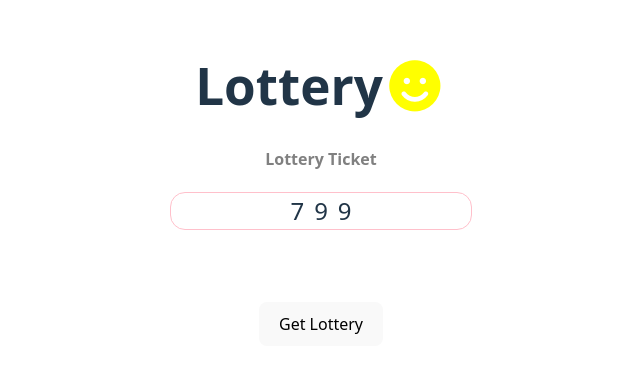
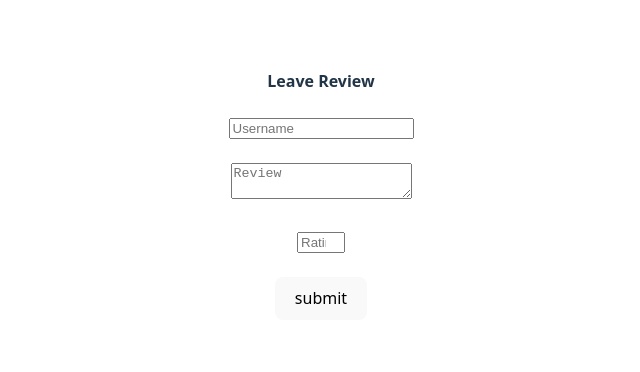
Before and after one commit to yashmudgal390/code, a React (Vite) app in the folder coding stuf/delta/REACT/react-states/: page / in a window 1280 px wide. Shown: the part 216-588 px from the top of the page, without its empty margins (319-959 px from the left). Built offline with nearby package versions, Linux system fonts and the light colour scheme.

Commit message:
Forms & comment Form

```diff
--- a/coding stuf/delta/REACT/react-states/src/App.jsx
+++ b/coding stuf/delta/REACT/react-states/src/App.jsx
@@ -1,19 +1,18 @@
+import './App.css'
 import Count from './counter'
-import './App.css'
 import LikeButton from './LikeButton'
 import LudoBoard from './LudoBoard'
 import TodoList from './TodoList'
 import Lottery from './Lottery'
-import Ticket from './Ticket'
+import Forms from './Forms'
+import CommentForm from './CommentForm'
 
 function App() {
 
 
   return (
     <>
-
-      <Lottery n={3} wsum={15}/>
-
+      <CommentForm/>
     </>
   )
 }
--- /dev/null
+++ b/coding stuf/delta/REACT/react-states/src/CommentForm.jsx
@@ -0,0 +1,42 @@
+import { useState } from "react"
+
+export default function CommentForm(){
+    let[formData,setFormData]=useState({
+        username:"",
+        review:"",
+        rating:""
+
+    });
+    let handleDataChange=(event)=>{
+        setFormData((currData)=>{
+            return{...currData,[event.target.name]:event.target.value};
+        });
+    };
+    let handleSub=(event)=>{
+        event.preventDefault();
+        console.log(formData);
+        setFormData({
+        username:"",
+        review:"",
+        rating:""
+
+    });
+    }
+    return(
+        <div>
+            <h4>Leave Review</h4>
+            <form onSubmit={handleSub}>
+                <input placeholder="Username" value={formData.username}  name="username" type="text" onChange={handleDataChange}></input>
+                <br></br>
+                <br></br>
+                <textarea placeholder="Review" value={formData.review}  name="review" onChange={handleDataChange} />
+                <br></br>
+                <br></br>
+                <input placeholder="Rating" value={formData.rating}  name="rating" type="number" min={0} max={5} onChange={handleDataChange}></input>
+                <br></br>
+                <br></br>
+                <button>submit</button>
+            </form>
+        </div>
+    )
+}
--- /dev/null
+++ b/coding stuf/delta/REACT/react-states/src/Forms.jsx
@@ -0,0 +1,57 @@
+import { useState } from "react"
+
+export default function Forms(){
+    let[formData,setFormData]=useState({fullname:"",username:"",password:""})
+    let handleInputChange=(event)=>{
+        let fieldName=event.target.name;
+        let newValue=event.target.value;
+
+        setFormData((currData)=>{
+
+            return{...currData,[fieldName]:newValue};
+        });
+
+    }
+    let handleSub=(event)=>{
+        event.preventDefault();
+        console.log(formData)
+        setFormData({fullname:"",username:"",password:""});
+    }
+    return(
+        <form onSubmit={handleSub}>
+
+            <label htmlFor="fullname">fullname</label>
+            <input
+            placeholder="enter value"
+            type="text"
+            id="fullname"
+            value={formData.fullname}
+            name="fullname"
+            onChange={handleInputChange}
+            />
+            <br></br>
+            <label htmlFor="username">Username</label>
+            <input
+            placeholder="enter value"
+            type="text"
+            id="username"
+            value={formData.username}
+            name="username"
+            onChange={handleInputChange}
+            />
+            <br></br>
+            <label htmlFor="password">password</label>
+            <input
+            placeholder="enter value"
+            type="text"
+            id="password"
+            value={formData.password}
+            name="password"
+            onChange={handleInputChange}
+            />
+
+            <br></br>
+            <button>subbmit</button>
+        </form>
+    )
+}
```
